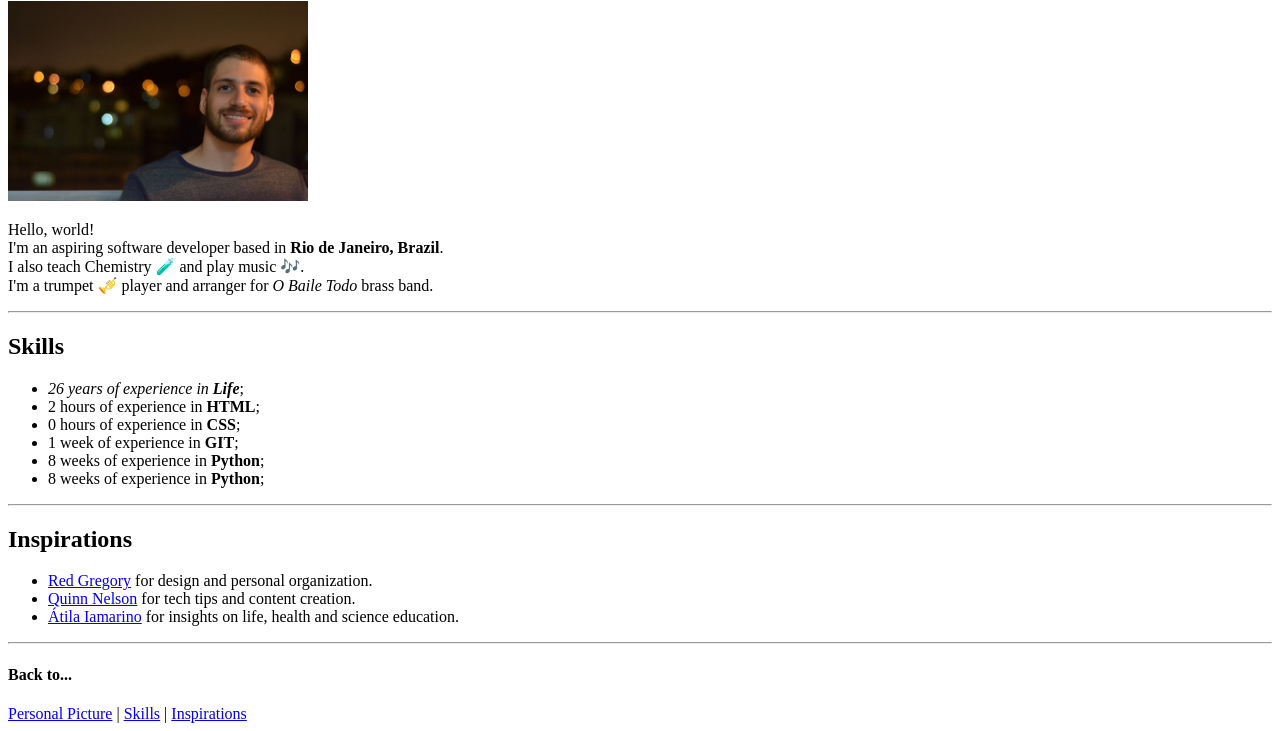
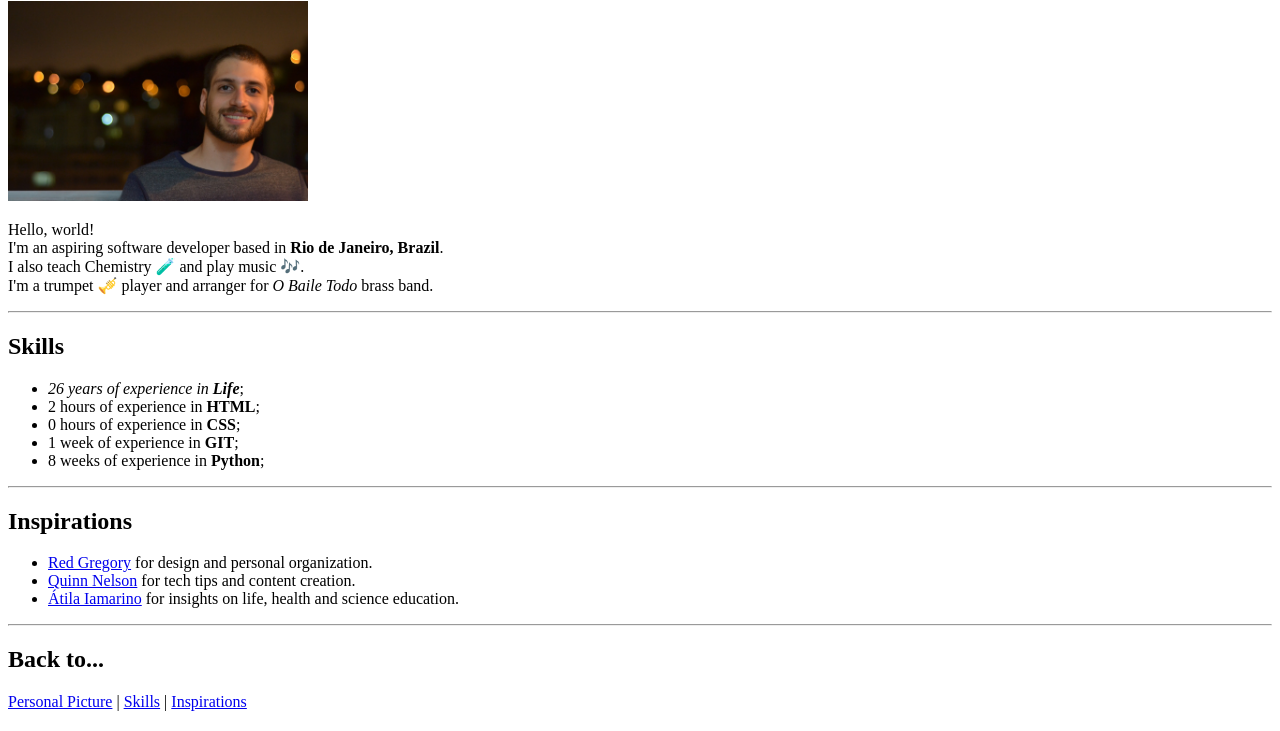
Before and after one commit to rodrigo-pova/portfolio-v1, a plain HTML site: page index.html in a window 1280 px wide. Shown: the part 79-810 px from the top of the page. Drawn offline with Linux system fonts and the light colour scheme.

Commit message:
conserta erro na lista de skills

```diff
--- a/index.html
+++ b/index.html
@@ -21,7 +21,6 @@
         <li>0 hours of experience in <strong>CSS</strong>;</li>
         <li>1 week of experience in <strong>GIT</strong>;</li>
         <li>8 weeks of experience in <strong>Python</strong>;</li>
-        <li>8 weeks of experience in <strong>Python</strong>;</li>
     </ul>
     <hr>
     <h2 id="inspirations">Inspirations</h2>
@@ -32,7 +31,7 @@
     </ul>
     <hr>
     <footer>
-        <h4>Back to...</h4>
+        <h2>Back to...</h2>
         <a href="#profilepic">Personal Picture</a> |
         <a href="#skills">Skills</a> |
         <a href="#inspirations">Inspirations</a>
```
